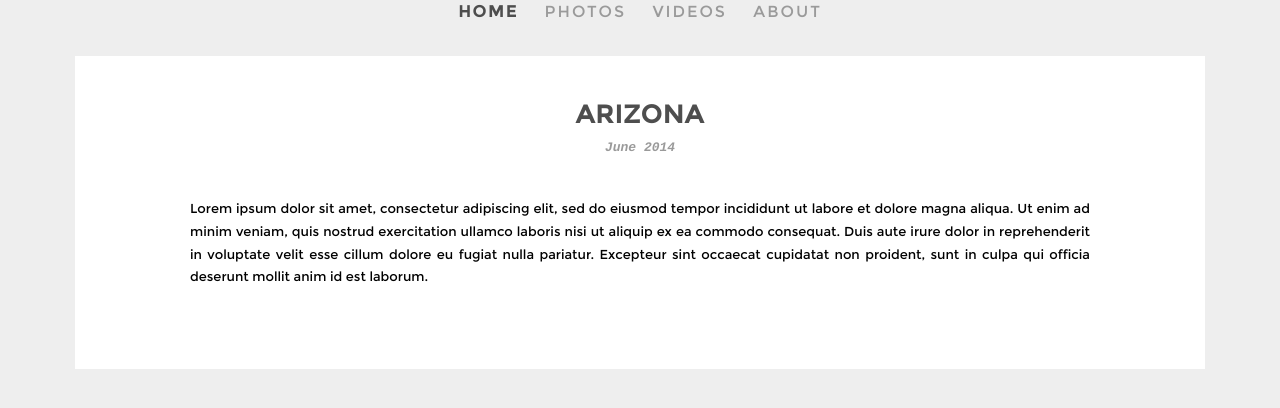
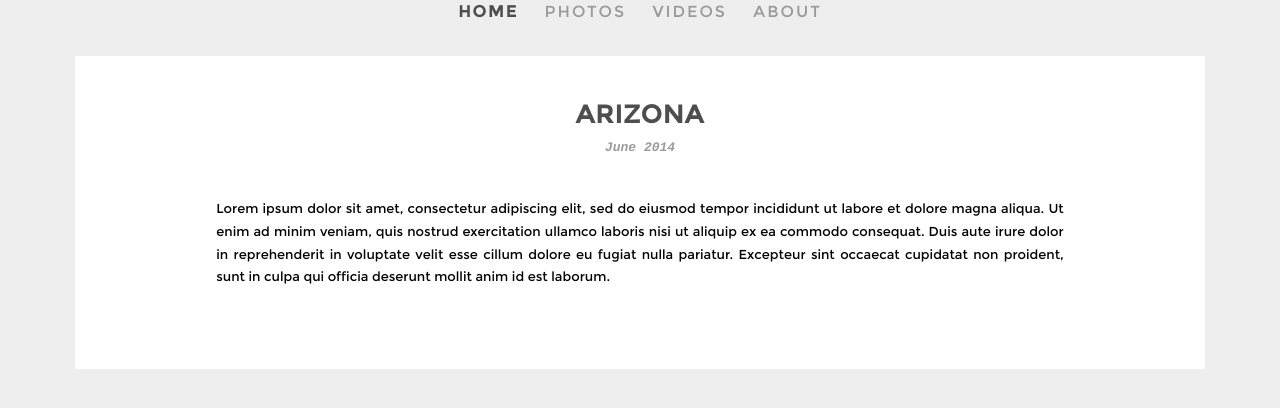
Before and after one commit to hrysct/hrysct.github.io, a PHP site: page / in a window 1280 px wide. Shown: the part 228-636 px from the top of the page. Run offline with PHP 8.4, Linux system fonts and the light colour scheme.

Commit message:
fix width issue changing
changed content div from 900px to 75% to fix compatibility issues

```diff
--- a/stylesheets/stylesheet.css
+++ b/stylesheets/stylesheet.css
@@ -116,7 +116,7 @@ a.nav:active
 .content
 {
     display: inline-block;
-    width: 900px;
+    width: 75%;
     padding: 14px;
 }
 
```
